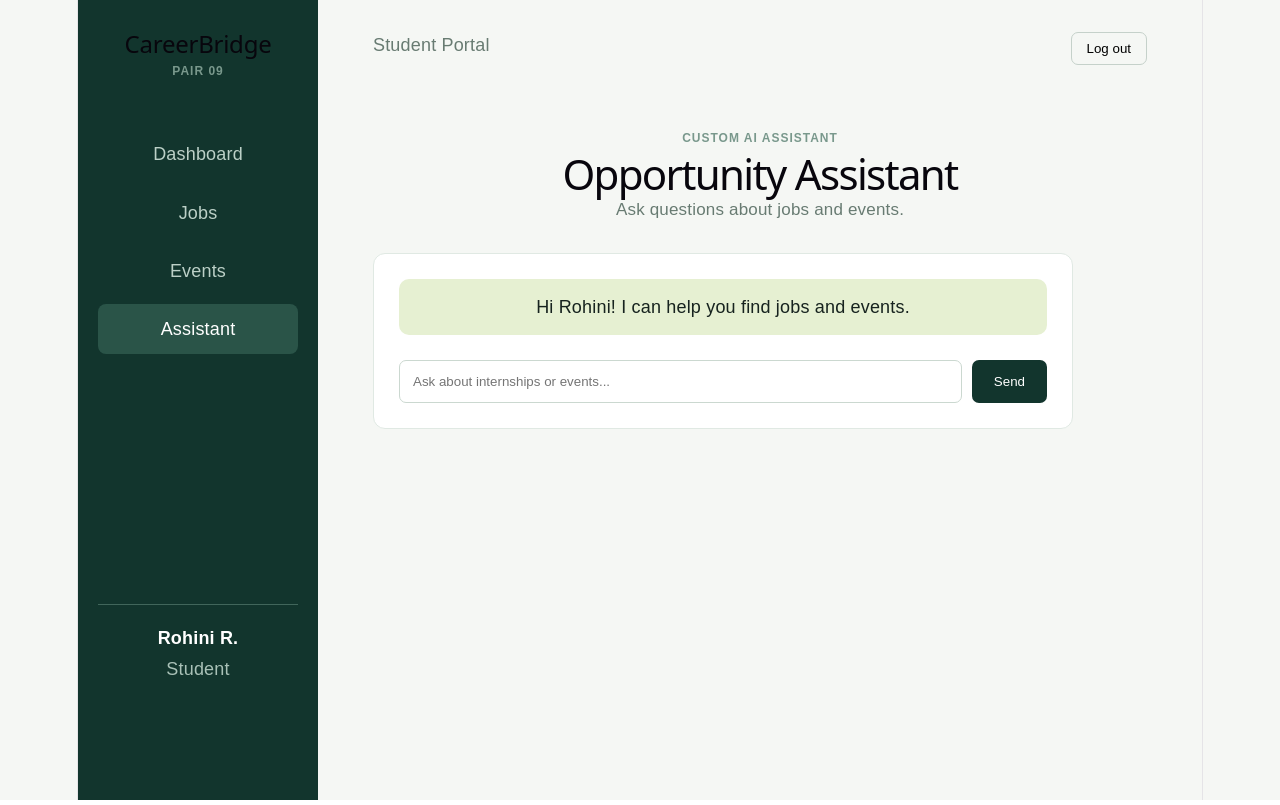
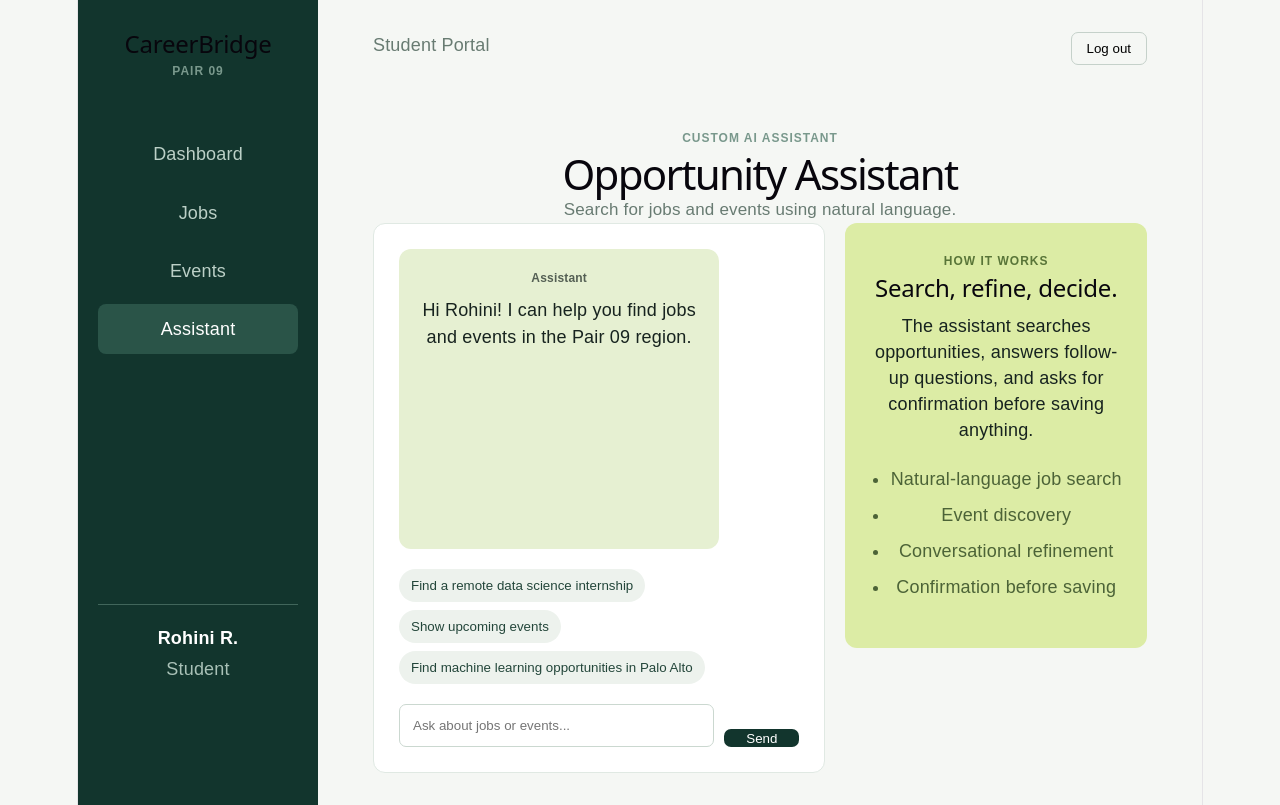
Before and after one commit to RohiniRamsheshu/careerbridge-pair09-lab1, a React app in the folder frontend/: page /assistant in a window 1280 px wide. Built offline with nearby package versions, Linux system fonts and the light colour scheme; the HTML template or start-up script is replaced by a standard one.

Commit message:
Implement assistant chat and confirmation workflow

```diff
--- a/frontend/src/App.css
+++ b/frontend/src/App.css
@@ -465,3 +465,105 @@ h2 {
     flex-direction: column;
   }
 }
+.assistant-layout {
+  display: grid;
+  grid-template-columns: 1.5fr 1fr;
+  gap: 20px;
+  max-width: 1050px;
+}
+
+.assistant-layout .chat-card {
+  max-width: none;
+  margin-top: 0;
+}
+
+.message-list {
+  display: grid;
+  gap: 14px;
+  min-height: 300px;
+  max-height: 450px;
+  overflow-y: auto;
+  margin-bottom: 20px;
+}
+
+.chat-message {
+  max-width: 80%;
+  padding: 14px 16px;
+  border-radius: 12px;
+}
+
+.chat-message.assistant {
+  background: #e6f0d2;
+}
+
+.chat-message.user {
+  background: #12352d;
+  color: white;
+  justify-self: end;
+}
+
+.chat-message p {
+  margin: 6px 0 0;
+  line-height: 1.5;
+}
+
+.message-label {
+  font-size: 12px;
+  font-weight: bold;
+  opacity: 0.7;
+}
+
+.suggestion-list {
+  display: flex;
+  flex-wrap: wrap;
+  gap: 8px;
+  margin: 20px 0;
+}
+
+.suggestion-button {
+  background: #edf2ed;
+  color: #23463a;
+  border: 0;
+  border-radius: 20px;
+  padding: 9px 12px;
+  cursor: pointer;
+}
+
+.confirmation-card {
+  background: #fff5ce;
+  border: 1px solid #e6cf78;
+  border-radius: 8px;
+  padding: 16px;
+  margin-bottom: 20px;
+}
+
+.confirmation-card p {
+  color: #665522;
+}
+
+.confirmation-card .primary-button {
+  margin-top: 5px;
+}
+
+.assistant-info {
+  background: #dceca5;
+  border-radius: 12px;
+  padding: 25px;
+  height: fit-content;
+}
+
+.assistant-info .eyebrow {
+  color: #597538;
+}
+
+.assistant-info ul {
+  padding-left: 20px;
+  line-height: 2;
+  color: #4c6337;
+}
+
+@media (max-width: 800px) {
+  .assistant-layout {
+    grid-template-columns: 1fr;
+  }
+}
--- a/frontend/src/App.jsx
+++ b/frontend/src/App.jsx
@@ -1,6 +1,7 @@
 import { BrowserRouter, NavLink, Route, Routes } from "react-router-dom";
 import "./App.css";
 import JobsPage from "./pages/JobsPage.jsx";
+import AssistantPage from "./pages/AssistantPage.jsx";
 import EventsPage from "./pages/EventsPage.jsx";
 function Layout({ children }) {
   return (
@@ -137,8 +138,9 @@ function App() {
         <Routes>
           <Route path="/" element={<Dashboard />} />
           <Route path="/jobs" element={<JobsPage />} />
-          <Route path="/events" element={<EventsPage />} />          <Route path="/assistant" element={<Assistant />} />
-        </Routes>
+          <Route path="/events" element={<EventsPage />} />
+          <Route path="/assistant" element={<AssistantPage />} />
+           </Routes>
       </Layout>
     </BrowserRouter>
   );
--- /dev/null
+++ b/frontend/src/pages/AssistantPage.jsx
@@ -0,0 +1,186 @@
+import { useState } from "react";
+
+const suggestions = [
+  "Find a remote data science internship",
+  "Show upcoming events",
+  "Find machine learning opportunities in Palo Alto",
+];
+
+function AssistantPage() {
+  const [messages, setMessages] = useState([
+    {
+      sender: "assistant",
+      text: "Hi Rohini! I can help you find jobs and events in the Pair 09 region.",
+    },
+  ]);
+
+  const [input, setInput] = useState("");
+  const [pendingSave, setPendingSave] = useState(null);
+
+  function createAssistantResponse(userMessage) {
+    const message = userMessage.toLowerCase();
+
+    if (message.includes("remote") && message.includes("data")) {
+      return "I found a Remote Data Science Intern opportunity with BlueOrbit Systems in Mountain View. Would you like to save it?";
+    }
+
+    if (message.includes("event")) {
+      return "I found upcoming events including the Pair 09 Career Mixer and the Technical Resume Workshop. Would you like to see the event listings?";
+    }
+
+    if (
+      message.includes("machine learning") ||
+      message.includes("palo alto")
+    ) {
+      return "I found a Machine Learning Assistant opportunity at Palo Alto Research. Would you like to save it?";
+    }
+
+    if (message.includes("save")) {
+      return "I can save that opportunity, but I need your confirmation before changing your profile.";
+    }
+
+    return "I can search jobs and events by title, skill, location, and work mode. Try asking for a remote data science internship.";
+  }
+
+  function sendMessage(message = input) {
+    const trimmedMessage = message.trim();
+
+    if (!trimmedMessage) {
+      return;
+    }
+
+    const response = createAssistantResponse(trimmedMessage);
+
+    setMessages((current) => [
+      ...current,
+      { sender: "user", text: trimmedMessage },
+      { sender: "assistant", text: response },
+    ]);
+
+    setInput("");
+
+    if (
+      trimmedMessage.toLowerCase().includes("remote") &&
+      trimmedMessage.toLowerCase().includes("data")
+    ) {
+      setPendingSave({
+        type: "job",
+        title: "Remote Data Science Intern",
+      });
+    }
+  }
+
+  function confirmSave() {
+    const confirmed = window.confirm(
+      `Allow the assistant to save "${pendingSave.title}"?`
+    );
+
+    if (confirmed) {
+      setMessages((current) => [
+        ...current,
+        {
+          sender: "assistant",
+          text: `${pendingSave.title} was saved successfully.`,
+        },
+      ]);
+    } else {
+      setMessages((current) => [
+        ...current,
+        {
+          sender: "assistant",
+          text: "Save cancelled. No profile data was changed.",
+        },
+      ]);
+    }
+
+    setPendingSave(null);
+  }
+
+  return (
+    <section>
+      <p className="eyebrow">CUSTOM AI ASSISTANT</p>
+      <h1>Opportunity Assistant</h1>
+      <p className="subtitle">
+        Search for jobs and events using natural language.
+      </p>
+
+      <div className="assistant-layout">
+        <div className="chat-card">
+          <div className="message-list">
+            {messages.map((message, index) => (
+              <div
+                className={`chat-message ${message.sender}`}
+                key={`${message.sender}-${index}`}
+              >
+                <span className="message-label">
+                  {message.sender === "assistant" ? "Assistant" : "You"}
+                </span>
+                <p>{message.text}</p>
+              </div>
+            ))}
+          </div>
+
+          {pendingSave && (
+            <div className="confirmation-card">
+              <strong>Action requires confirmation</strong>
+              <p>
+                The assistant wants to save:{" "}
+                <strong>{pendingSave.title}</strong>
+              </p>
+              <button className="primary-button" onClick={confirmSave}>
+                Review and confirm
+              </button>
+            </div>
+          )}
+
+          <div className="suggestion-list">
+            {suggestions.map((suggestion) => (
+              <button
+                className="suggestion-button"
+                key={suggestion}
+                onClick={() => sendMessage(suggestion)}
+              >
+                {suggestion}
+              </button>
+            ))}
+          </div>
+
+          <form
+            className="chat-input-row"
+            onSubmit={(event) => {
+              event.preventDefault();
+              sendMessage();
+            }}
+          >
+            <input
+              value={input}
+              onChange={(event) => setInput(event.target.value)}
+              placeholder="Ask about jobs or events..."
+              aria-label="Assistant message"
+            />
+            <button className="primary-button" type="submit">
+              Send
+            </button>
+          </form>
+        </div>
+
+        <aside className="assistant-info">
+          <p className="eyebrow">HOW IT WORKS</p>
+          <h2>Search, refine, decide.</h2>
+          <p>
+            The assistant searches opportunities, answers follow-up questions,
+            and asks for confirmation before saving anything.
+          </p>
+          <ul>
+            <li>Natural-language job search</li>
+            <li>Event discovery</li>
+            <li>Conversational refinement</li>
+            <li>Confirmation before saving</li>
+          </ul>
+        </aside>
+      </div>
+    </section>
+  );
+}
+
+export default AssistantPage;
```
